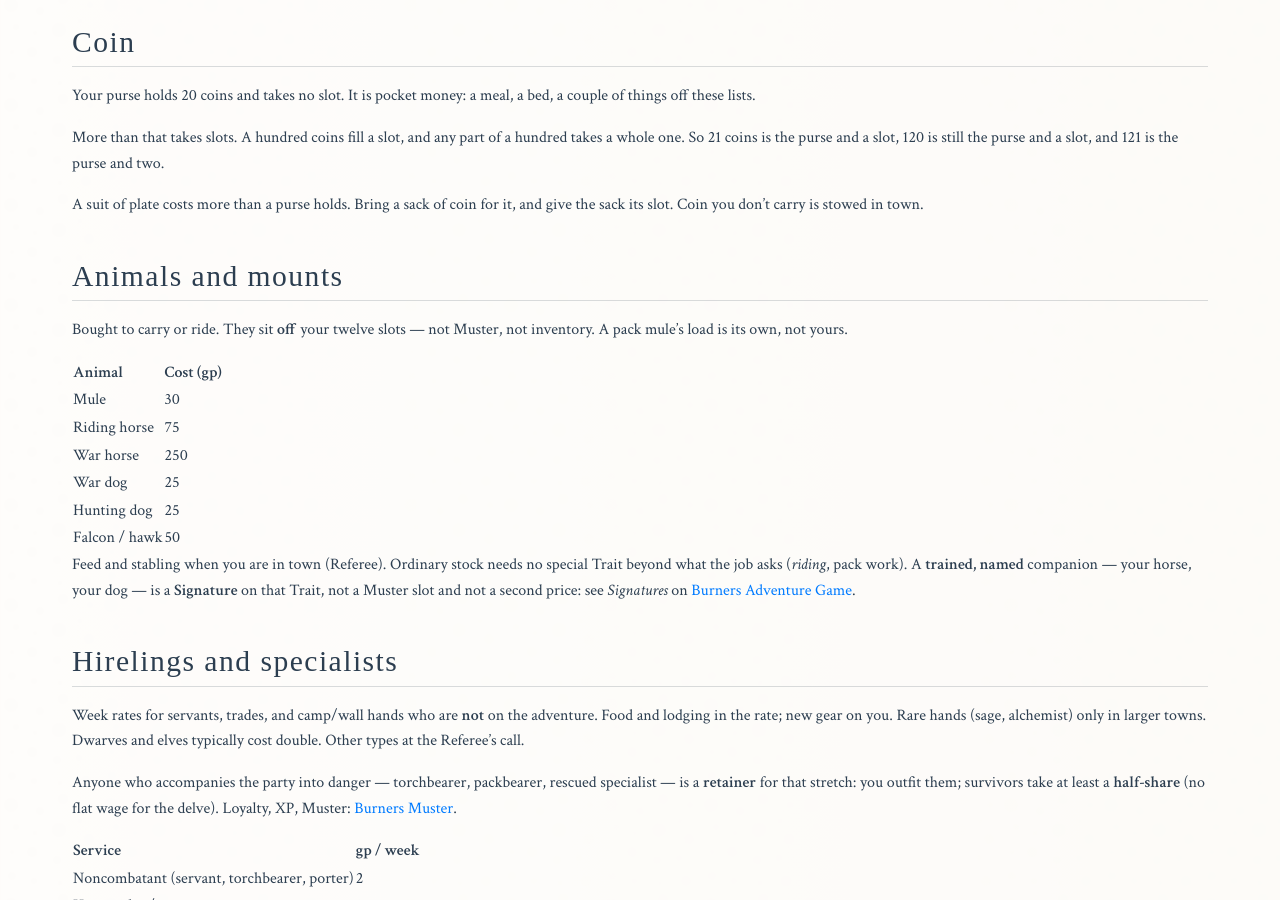
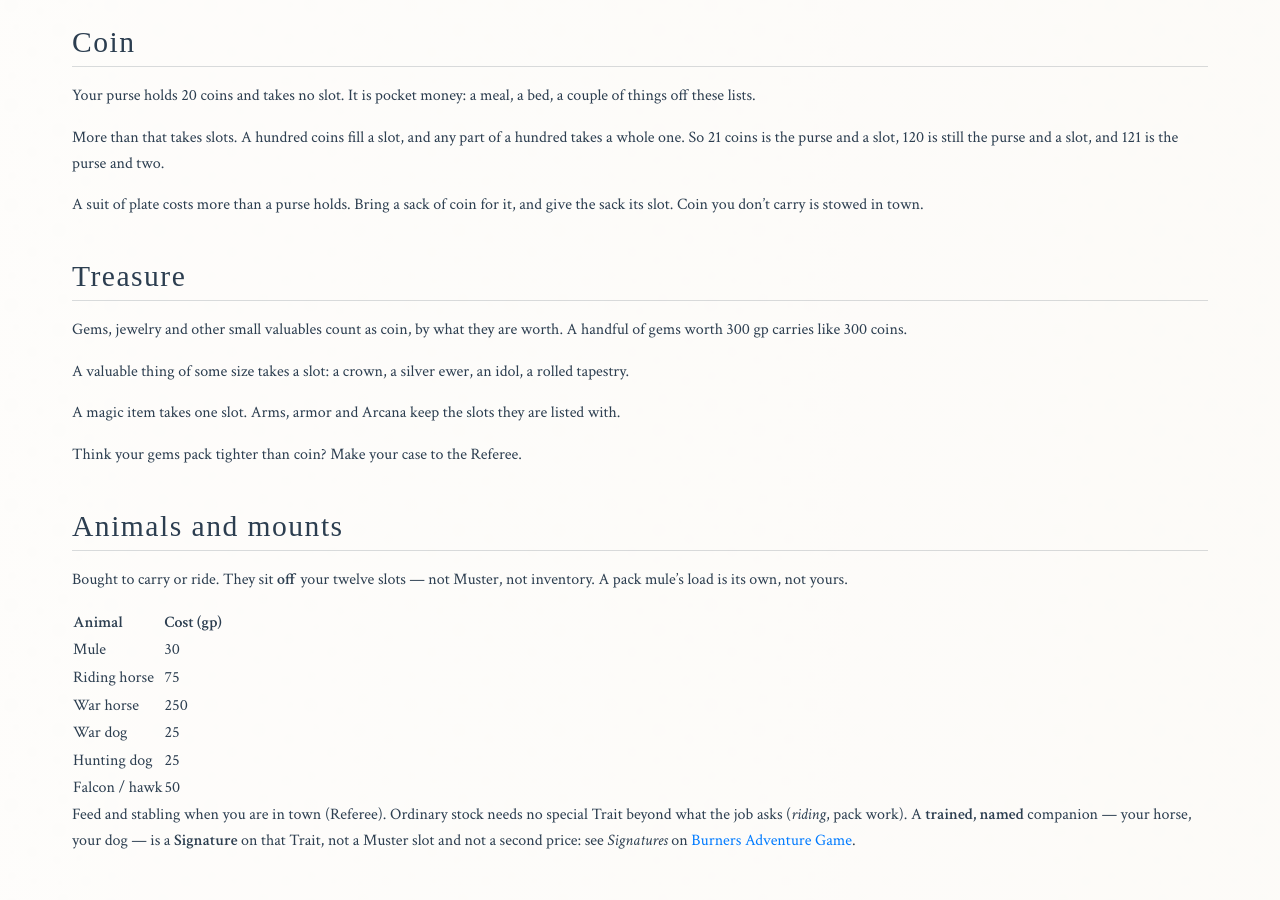
Before and after one commit to paulabrams/burners, a Jekyll site: the page built from markdown/burners-equipment.md, in a window 1280 px wide and 900 px high, scrolled down 3106 px. Built offline with Jekyll 4.4.1, drawn with Linux system fonts in a browser that asks for light colours; some web fonts are replaced.

Commit message:
Publish local draft: treasure and slots (gems, jewelry and small valuables count as coin by worth; a sizable valuable takes a slot; a magic item takes one); booklets rebuilt
Co-authored-by: Cursor <cursoragent@cursor.com>

```diff
--- a/markdown/burners-equipment.md
+++ b/markdown/burners-equipment.md
@@ -126,6 +126,16 @@ More than that takes slots. A hundred coins fill a slot, and any part of a hundr
 
 A suit of plate costs more than a purse holds. Bring a sack of coin for it, and give the sack its slot. Coin you don't carry is stowed in town.
 
+## Treasure
+
+Gems, jewelry and other small valuables count as coin, by what they are worth. A handful of gems worth 300 gp carries like 300 coins.
+
+A valuable thing of some size takes a slot: a crown, a silver ewer, an idol, a rolled tapestry.
+
+A magic item takes one slot. Arms, armor and Arcana keep the slots they are listed with.
+
+Think your gems pack tighter than coin? Make your case to the Referee.
+
 ## Animals and mounts
 
 Bought to carry or ride. They sit **off** your twelve slots — not Muster, not inventory. A pack mule's load is its own, not yours.
```
Also changed, not shown: markdown/burners-adventure-game.md (+2 -0 lines), 6 other files.
